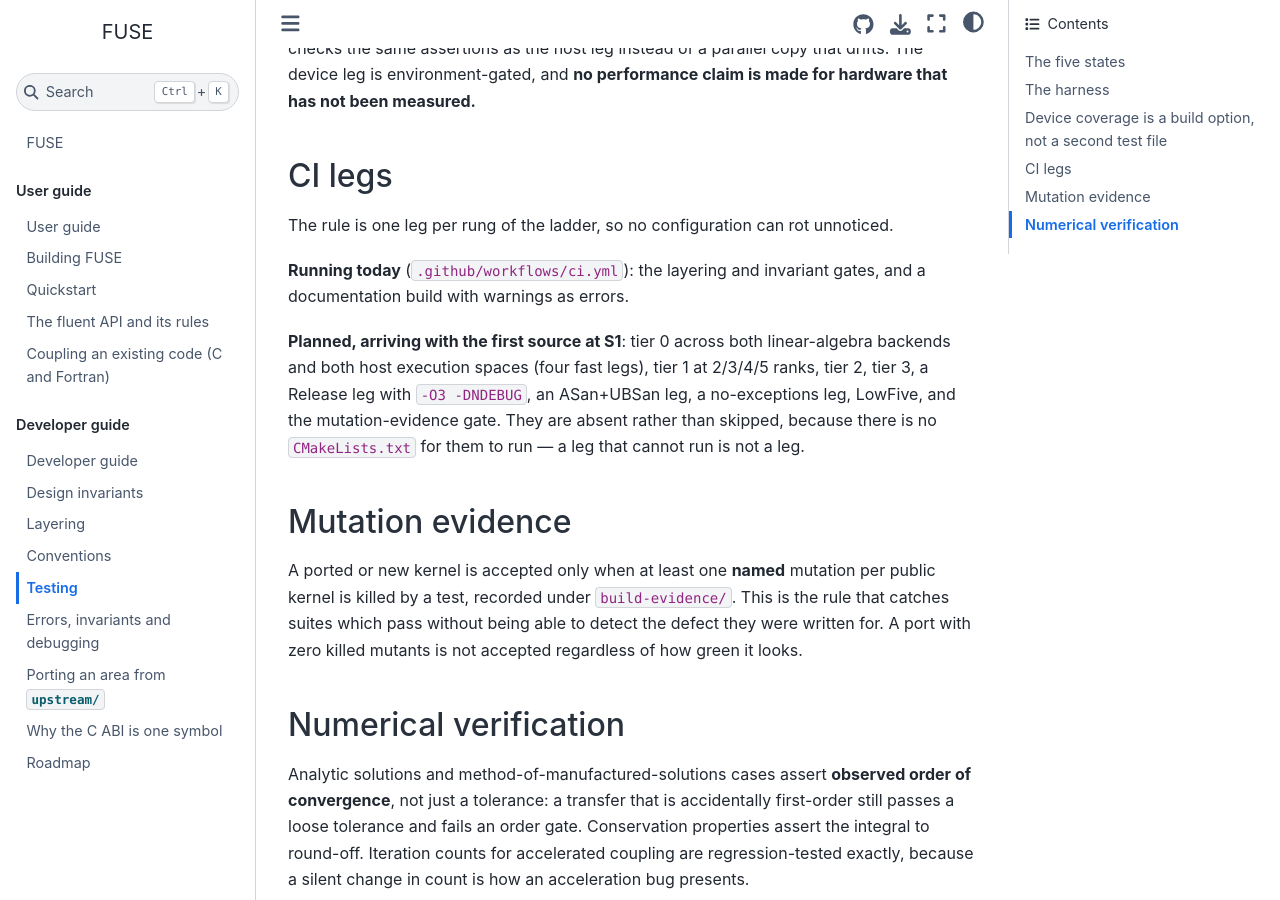
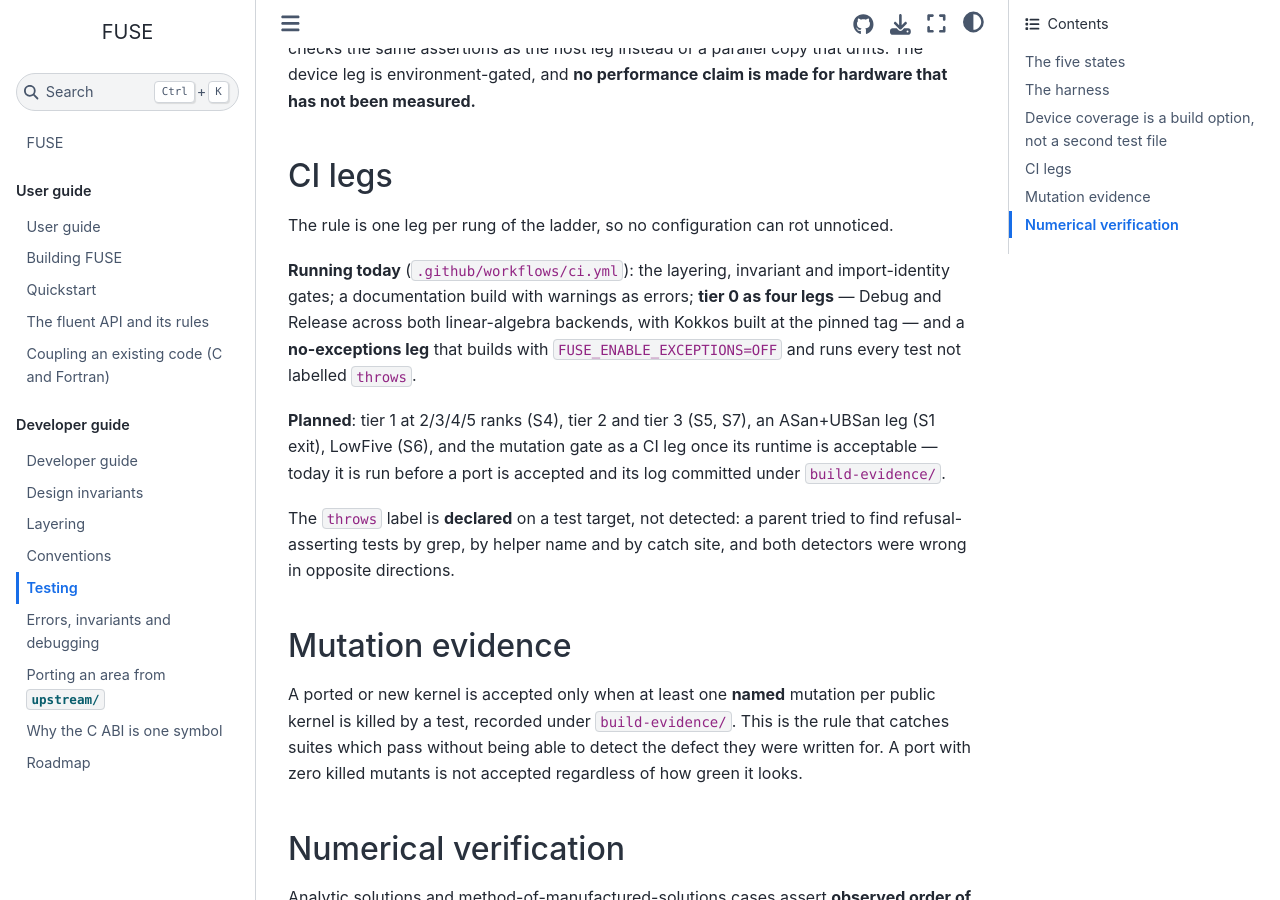
Before and after one commit to vijaysm/fuse, a Sphinx documentation site: the page built from docs/dev/testing.md, in a window 1280 px wide and 900 px high, scrolled down 1362 px. Built offline with Sphinx 7.4.7 and the Sphinx Book theme 1.1.4, drawn with Linux system fonts in a browser that asks for light colours.

Commit message:
Record S1 base-layer evidence: mutation log, CI tier 0 legs, superseded paths
All twelve base mutations killed; four tier 0 legs plus a no-exceptions leg in CI; UPSTREAMS.lock lists the sixteen parent paths fuse::base supersedes.

```diff
--- a/docs/dev/testing.md
+++ b/docs/dev/testing.md
@@ -56,14 +56,18 @@
 
 The rule is one leg per rung of the ladder, so no configuration can rot unnoticed.
 
-**Running today** (`.github/workflows/ci.yml`): the layering and invariant gates, and a documentation
-build with warnings as errors.
+**Running today** (`.github/workflows/ci.yml`): the layering, invariant and import-identity gates; a
+documentation build with warnings as errors; **tier 0 as four legs** — Debug and Release across both
+linear-algebra backends, with Kokkos built at the pinned tag — and a **no-exceptions leg** that
+builds with `FUSE_ENABLE_EXCEPTIONS=OFF` and runs every test not labelled `throws`.
 
-**Planned, arriving with the first source at S1**: tier 0 across both linear-algebra backends and both
-host execution spaces (four fast legs), tier 1 at 2/3/4/5 ranks, tier 2, tier 3, a Release leg with
-`-O3 -DNDEBUG`, an ASan+UBSan leg, a no-exceptions leg, LowFive, and the mutation-evidence gate. They
-are absent rather than skipped, because there is no `CMakeLists.txt` for them to run — a leg that
-cannot run is not a leg.
+**Planned**: tier 1 at 2/3/4/5 ranks (S4), tier 2 and tier 3 (S5, S7), an ASan+UBSan leg (S1 exit),
+LowFive (S6), and the mutation gate as a CI leg once its runtime is acceptable — today it is run before
+a port is accepted and its log committed under `build-evidence/`.
+
+The `throws` label is **declared** on a test target, not detected: a parent tried to find
+refusal-asserting tests by grep, by helper name and by catch site, and both detectors were wrong in
+opposite directions.
 
 ## Mutation evidence
 
```
Also changed, not shown: README.md (+1 -1 lines), build-evidence/base-mutations.md (added, +20 -0 lines), docs/dev/roadmap.md (+1 -1 lines), 3 other files.
